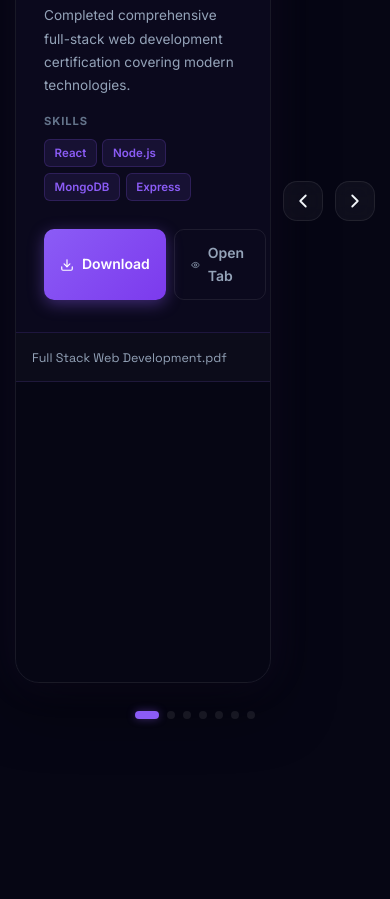
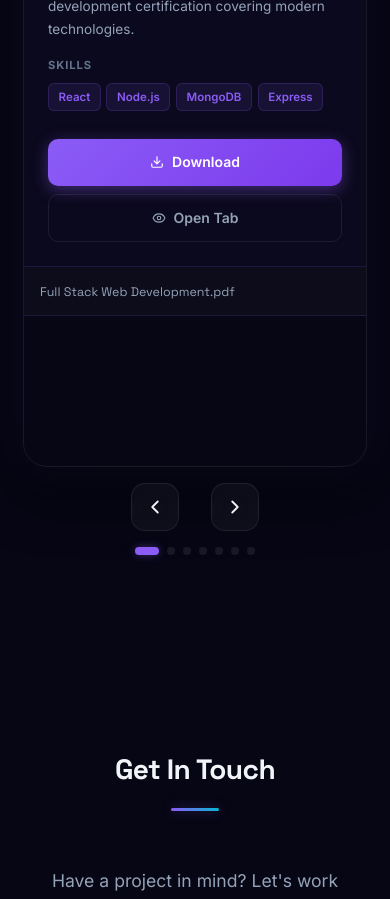
Before and after one commit to pravin-4620/pravinportfolio, a React (Create React App) app: page / in a window 390 px wide. Shown: the part 7580-8479 px from the top of the page. Built offline with nearby package versions, Linux system fonts and the light colour scheme.

Commit message:
Improve Certifications mobile responsiveness

```diff
--- a/src/App.css
+++ b/src/App.css
@@ -3049,16 +3049,58 @@ a, button, .nav-link, .social-link, .project-link {
 }
 
 @media (max-width: 768px) {
-  .cert-carousel { flex-direction: column; gap: 0.75rem; }
-  .cert-arrow { width: 40px; height: 40px; }
-  .cert-arrow-left { order: 2; }
-  .cert-arrow-right { order: 3; }
-  .cert-carousel-panel { flex-direction: column; min-height: auto; order: 1; }
-  .cert-info-side { width: 100%; border-right: none; border-bottom: 1px solid rgba(139,92,246,0.15); }
-  .cert-carousel-actions { flex-direction: row; }
-  .cert-carousel-iframe { min-height: 300px; }
-  .cert-carousel { flex-direction: row; flex-wrap: wrap; }
-  .cert-carousel-panel { order: 0; width: 100%; }
+  .cert-carousel {
+    flex-direction: column;
+    gap: 1.5rem;
+    padding: 0 0.5rem;
+  }
+
+  .cert-carousel-panel {
+    flex-direction: column;
+    min-height: auto;
+    width: 100%;
+  }
+
+  .cert-info-side {
+    width: 100%;
+    border-right: none;
+    border-bottom: 1px solid rgba(139,92,246,0.15);
+    padding: 1.5rem;
+  }
+
+  .cert-pdf-side {
+    height: 350px;
+  }
+
+  .cert-carousel-iframe {
+    min-height: 100%;
+  }
+
+  /* Move arrows to a bottom row for better accessibility on mobile */
+  .cert-arrow-left, .cert-arrow-right {
+    display: none; /* Hide original side arrows */
+  }
+
+  /* We should probably add a mobile-only nav row in the JSX if we want arrows at the bottom,
+     but for now let's just make the carousel stack and ensure it looks clean. */
+
+  .cert-dots {
+    margin-top: 1rem;
+  }
+}
+
+/* Add a specific mobile-nav row for the arrows */
+.cert-mobile-nav {
+  display: none;
+  justify-content: center;
+  gap: 2rem;
+  margin-top: 1rem;
+}
+
+@media (max-width: 768px) {
+  .cert-mobile-nav {
+    display: flex;
+  }
 }
 
 .cert-view-btn:hover {
--- a/src/components/Certifications.js
+++ b/src/components/Certifications.js
@@ -193,6 +193,16 @@ const Certifications = () => {
           </button>
         </div>
 
+        {/* Mobile Navigation Arrows */}
+        <div className="cert-mobile-nav">
+          <button className="cert-arrow" onClick={goPrev}>
+            <ChevronLeft size={22} />
+          </button>
+          <button className="cert-arrow" onClick={goNext}>
+            <ChevronRight size={22} />
+          </button>
+        </div>
+
         {/* Dot Indicators */}
         <div className="cert-dots">
           {certifications.map((_, i) => (
```
